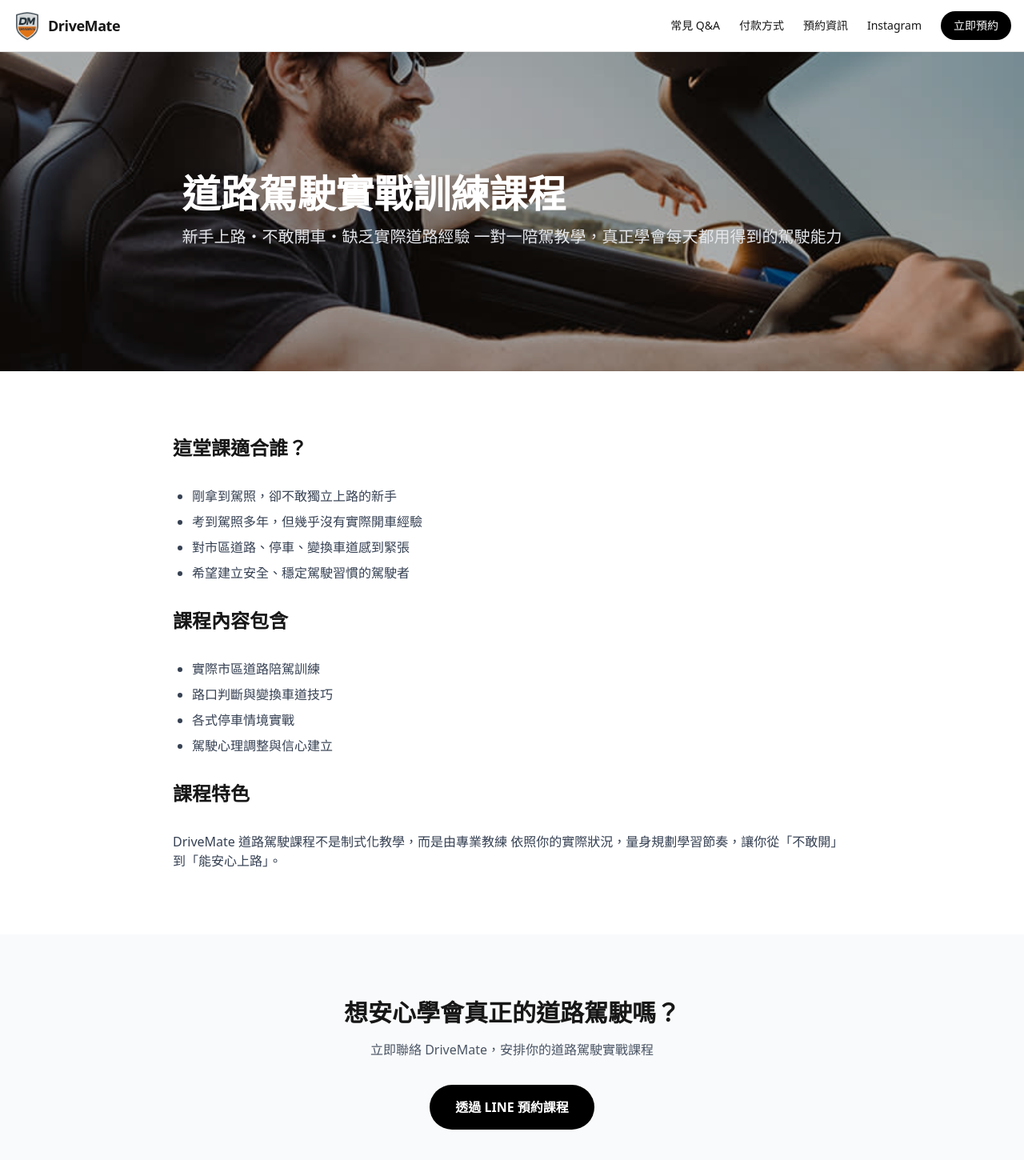
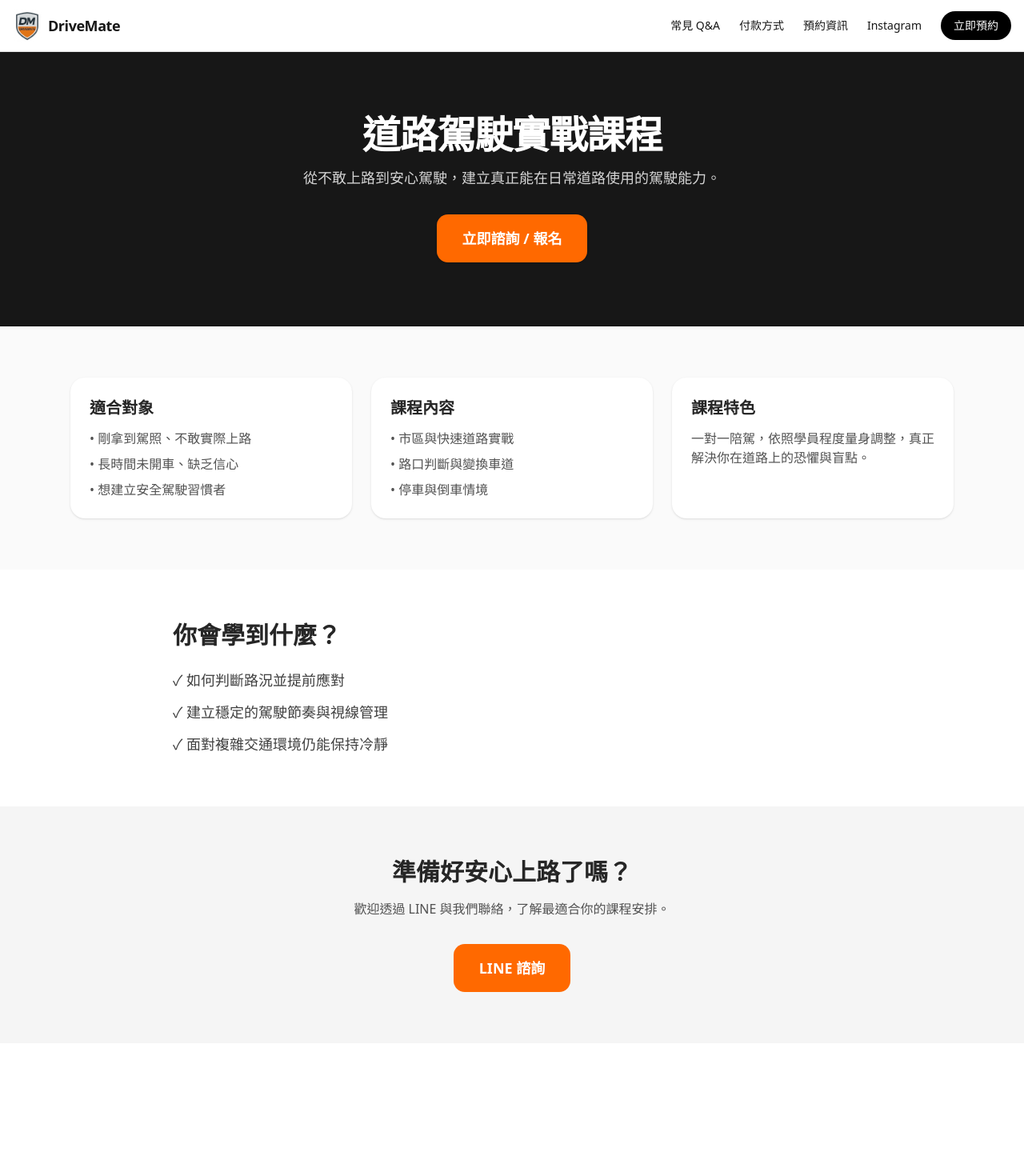
Before and after one commit to laurelke/drivemate-web, a Next.js app: page /courses/road-driving in a window 1280 px wide. Shown: the top 1450 px of the page at 80% size. After the commit the page ends 1368 px from the top, so only its background shows below. Built offline with nearby package versions, Linux system fonts and the light colour scheme.

Commit message:
feat: unify course pages layout and design

```diff
--- a/app/courses/road-driving/page.tsx
+++ b/app/courses/road-driving/page.tsx
@@ -1,160 +1,74 @@
-import type { Metadata } from 'next'
+'use client'
+
 import Image from 'next/image'
-
-export const metadata: Metadata = {
-  title: '道路駕駛實戰課程｜新手上路陪駕訓練｜DriveMate',
-  description:
-    'DriveMate 道路駕駛實戰課程，專為剛拿到駕照、不敢上路或缺乏實際道路經驗者設計，一對一陪駕教學，建立安全、自信的駕駛能力。',
-  openGraph: {
-    title: '道路駕駛實戰課程｜新手上路陪駕訓練｜DriveMate',
-    description:
-      '專為新手上路、不敢開車者設計的一對一道路駕駛陪駕課程，實際道路操作，安心建立駕駛信心。',
-    url: 'https://drivemate-tw.com/courses/road-driving',
-  },
-}
+import Link from 'next/link'
 
 export default function RoadDrivingPage() {
   return (
-    <>
-      {/* ================= Course + FAQ Schema ================= */}
-      <script
-        type="application/ld+json"
-        dangerouslySetInnerHTML={{
-          __html: JSON.stringify({
-            '@context': 'https://schema.org',
-            '@graph': [
-              {
-                '@type': 'Course',
-                '@id': 'https://drivemate-tw.com/courses/road-driving#course',
-                name: '道路駕駛實戰訓練課程',
-                description:
-                  '專為新手上路、不敢開車與缺乏實際道路經驗者設計的一對一道路駕駛陪駕課程。',
-                provider: {
-                  '@type': 'Organization',
-                  name: 'DriveMate 駕駛訓練中心',
-                  url: 'https://drivemate-tw.com',
-                },
-                courseMode: ['Onsite', 'Practical'],
-                areaServed: {
-                  '@type': 'Country',
-                  name: 'TW',
-                },
-              },
-              {
-                '@type': 'FAQPage',
-                '@id': 'https://drivemate-tw.com/courses/road-driving#faq',
-                mainEntity: [
-                  {
-                    '@type': 'Question',
-                    name: '完全沒有實際道路經驗可以上道路駕駛課程嗎？',
-                    acceptedAnswer: {
-                      '@type': 'Answer',
-                      text: '可以。本課程專為新手上路與不敢開車者設計，教練會依學員狀況安排適合的道路環境，循序漸進陪同教學。',
-                    },
-                  },
-                  {
-                    '@type': 'Question',
-                    name: '可以使用自己的車上道路駕駛課程嗎？',
-                    acceptedAnswer: {
-                      '@type': 'Answer',
-                      text: '可以。學員可使用自家車上課，教練會依車輛狀況調整教學方式，讓學習更貼近日常駕駛。',
-                    },
-                  },
-                  {
-                    '@type': 'Question',
-                    name: '道路駕駛課程會去哪裡上課？',
-                    acceptedAnswer: {
-                      '@type': 'Answer',
-                      text: '課程會在實際市區道路進行，包含路口、變換車道、停車與日常常見路況，並依學員程度安排。',
-                    },
-                  },
-                  {
-                    '@type': 'Question',
-                    name: '上完課真的敢自己開車上路嗎？',
-                    acceptedAnswer: {
-                      '@type': 'Answer',
-                      text: '多數學員在課程結束後能獨立完成日常通勤與生活駕駛，教練會協助建立正確觀念與實戰信心。',
-                    },
-                  },
-                ],
-              },
-            ],
-          }),
-        }}
-      />
+    <main className="min-h-screen bg-neutral-50 text-neutral-800">
+      {/* Banner */}
+      <section className="bg-neutral-900 text-white">
+        <div className="mx-auto max-w-6xl px-6 py-20 text-center">
+          <h1 className="mb-4 text-4xl font-bold tracking-tight md:text-5xl">道路駕駛實戰課程</h1>
+          <p className="mx-auto mb-8 max-w-2xl text-lg text-neutral-300">
+            從不敢上路到安心駕駛，建立真正能在日常道路使用的駕駛能力。
+          </p>
+          <Link href="#signup" className="inline-block rounded-xl bg-orange-500 px-8 py-4 text-lg font-semibold text-white shadow hover:bg-orange-600">
+            立即諮詢 / 報名
+          </Link>
+        </div>
+      </section>
 
-      {/* ================= Page Content ================= */}
-      <main className="bg-white">
-        {/* Hero */}
-        <section className="relative bg-black text-white">
-          <div className="relative h-[50vh]">
-            <Image
-              src="/hero-1.jpg"
-              alt="道路駕駛實戰訓練課程"
-              fill
-              priority
-              className="object-cover opacity-70"
-            />
+      {/* Info Cards */}
+      <section className="mx-auto max-w-6xl px-6 py-16">
+        <div className="grid gap-6 md:grid-cols-3">
+          <div className="rounded-2xl bg-white p-6 shadow">
+            <h3 className="mb-3 text-xl font-semibold">適合對象</h3>
+            <ul className="space-y-2 text-neutral-600">
+              <li>• 剛拿到駕照、不敢實際上路</li>
+              <li>• 長時間未開車、缺乏信心</li>
+              <li>• 想建立安全駕駛習慣者</li>
+            </ul>
           </div>
-          <div className="absolute inset-0 flex items-center">
-            <div className="mx-auto max-w-4xl px-6">
-              <h1 className="mb-4 text-3xl md:text-5xl font-bold">
-                道路駕駛實戰訓練課程
-              </h1>
-              <p className="text-lg md:text-xl text-gray-200">
-                新手上路・不敢開車・缺乏實際道路經驗
-                一對一陪駕教學，真正學會每天都用得到的駕駛能力
+          <div className="rounded-2xl bg-white p-6 shadow">
+            <h3 className="mb-3 text-xl font-semibold">課程內容</h3>
+            <ul className="space-y-2 text-neutral-600">
+              <li>• 市區與快速道路實戰</li>
+              <li>• 路口判斷與變換車道</li>
+              <li>• 停車與倒車情境</li>
+            </ul>
+          </div>
+          <div className="rounded-2xl bg-white p-6 shadow">
+            <h3 className="mb-3 text-xl font-semibold">課程特色</h3>
+            <p className="text-neutral-600">
+              一對一陪駕，依照學員程度量身調整，真正解決你在道路上的恐懼與盲點。
             </p>
           </div>
         </div>
       </section>
 
-        {/* 課程介紹 */}
-        <section className="py-20">
-          <div className="mx-auto max-w-4xl px-6 space-y-8">
-            <h2 className="text-2xl font-bold">這堂課適合誰？</h2>
-            <ul className="list-disc pl-6 text-gray-700 space-y-2">
-              <li>剛拿到駕照，卻不敢獨立上路的新手</li>
-              <li>考到駕照多年，但幾乎沒有實際開車經驗</li>
-              <li>對市區道路、停車、變換車道感到緊張</li>
-              <li>希望建立安全、穩定駕駛習慣的駕駛者</li>
+      {/* Details */}
+      <section className="bg-white">
+        <div className="mx-auto max-w-4xl px-6 py-16">
+          <h2 className="mb-6 text-3xl font-bold">你會學到什麼？</h2>
+          <ul className="space-y-3 text-lg text-neutral-700">
+            <li>✓ 如何判斷路況並提前應對</li>
+            <li>✓ 建立穩定的駕駛節奏與視線管理</li>
+            <li>✓ 面對複雜交通環境仍能保持冷靜</li>
           </ul>
-
-            <h2 className="text-2xl font-bold">課程內容包含</h2>
-            <ul className="list-disc pl-6 text-gray-700 space-y-2">
-              <li>實際市區道路陪駕訓練</li>
-              <li>路口判斷與變換車道技巧</li>
-              <li>各式停車情境實戰</li>
-              <li>駕駛心理調整與信心建立</li>
-            </ul>
-
-            <h2 className="text-2xl font-bold">課程特色</h2>
-            <p className="text-gray-700">
-              DriveMate 道路駕駛課程不是制式化教學，而是由專業教練
-              依照你的實際狀況，量身規劃學習節奏，讓你從「不敢開」
-              到「能安心上路」。
-            </p>
         </div>
       </section>
 
-        {/* CTA */}
-        <section className="bg-gray-50 py-20 text-center">
-          <h2 className="mb-4 text-2xl md:text-3xl font-bold">
-            想安心學會真正的道路駕駛嗎？
-          </h2>
-          <p className="mb-8 text-gray-600">
-            立即聯絡 DriveMate，安排你的道路駕駛實戰課程
-          </p>
-          <a
-            href="https://lin.ee/J22IVRg"
-            target="_blank"
-            rel="noopener noreferrer"
-            className="inline-block rounded-full bg-black px-8 py-4 text-white font-semibold hover:scale-105 transition"
-          >
-            透過 LINE 預約課程
-          </a>
+      {/* Signup */}
+      <section id="signup" className="bg-neutral-100">
+        <div className="mx-auto max-w-4xl px-6 py-16 text-center">
+          <h2 className="mb-4 text-3xl font-bold">準備好安心上路了嗎？</h2>
+          <p className="mb-8 text-neutral-600">歡迎透過 LINE 與我們聯絡，了解最適合你的課程安排。</p>
+          <Link href="https://lin.ee/" className="inline-block rounded-xl bg-orange-500 px-8 py-4 text-lg font-semibold text-white hover:bg-orange-600">
+            LINE 諮詢
+          </Link>
+        </div>
       </section>
     </main>
-    </>
   )
 }
```
Lines whose indentation alone changed are shown as unchanged.
